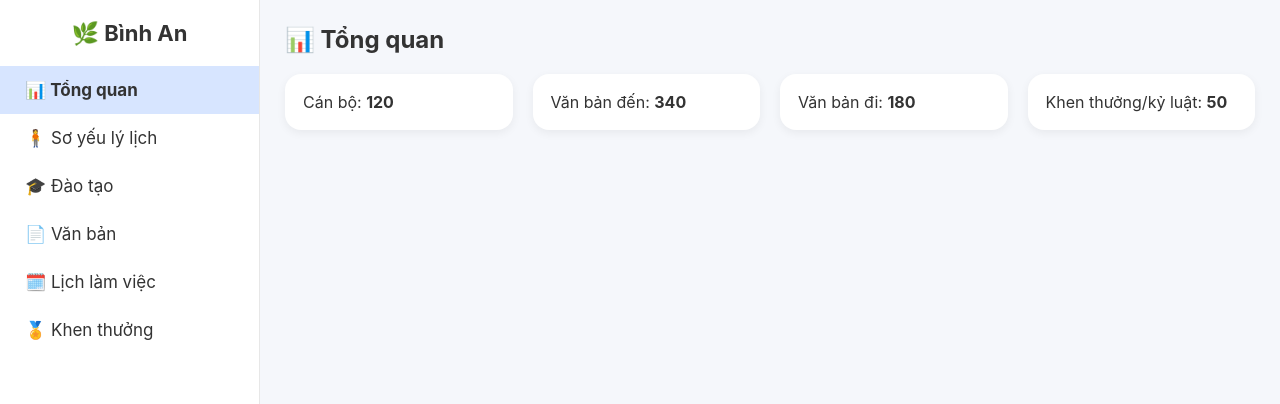
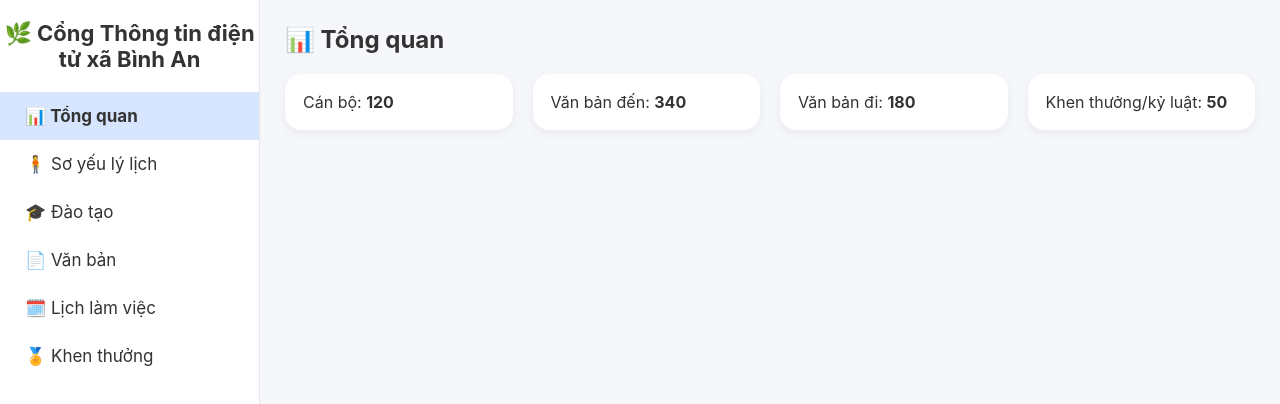
Before and after one commit to Thanhtung1909-hn/He-Thong-Xa-Binh-Ann, a plain HTML site: page index.html in a window 1280 px wide. Shown: the top 404 px of the page. Drawn offline with Linux system fonts and the light colour scheme.

Commit message:
Update index.html

```diff
--- a/index.html
+++ b/index.html
@@ -37,7 +37,7 @@ h1{margin-bottom:20px}
 
 <!-- SIDEBAR -->
 <div class="sidebar">
-    <div class="logo">🌿 Bình An</div>
+    <div class="logo">🌿 Cổng Thông tin điện tử xã Bình An</div>
     <ul class="menu">
         <li onclick="showPage('dashboard')" id="btn-dashboard" class="active">📊 Tổng quan</li>
         <li onclick="showPage('syll')" id="btn-syll">🧍 Sơ yếu lý lịch</li>
@@ -69,7 +69,7 @@ h1{margin-bottom:20px}
         <input type="text" placeholder="Mã số riêng">
         <input type="text" placeholder="Họ tên">
         <input type="date">
-        <input type="text" placeholder="Giới tính">
+<input type="text" placeholder="Giới tính">
         <input type="text" placeholder="Nơi sinh">
         <input type="text" placeholder="Quê quán">
         <input type="text" placeholder="Đơn vị công tác">
@@ -164,7 +164,7 @@ function renderLich(){
         <tr>
             <td>${x.ngay}</td>
             <td>${x.nd}</td>
-            <td>${x.gc}</td>
+<td>${x.gc}</td>
             <td class="action-btns">
                 <button class="btn-small" onclick="editLich(${i})">Sửa</button>
                 <button class="btn-small" onclick="deleteLich(${i})">Xóa</button>
@@ -276,7 +276,7 @@ function addKT(){
         ngay: ktNgay.value,
         tt: ktTrangThai.value
     });
-    localStorage.setItem("kt",JSON.stringify(kt));
+localStorage.setItem("kt",JSON.stringify(kt));
     renderKT();
 }
 
```
